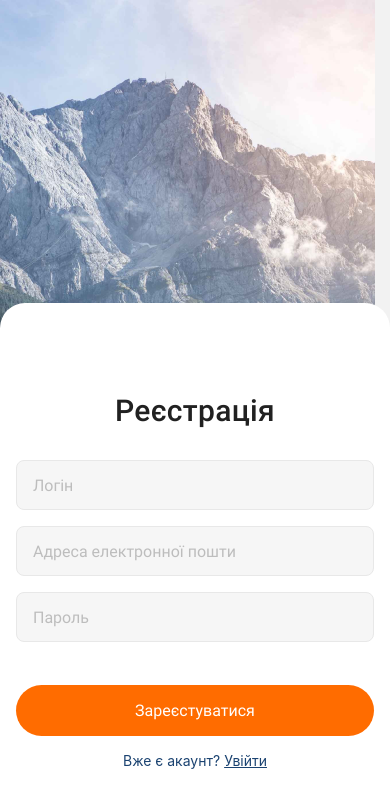
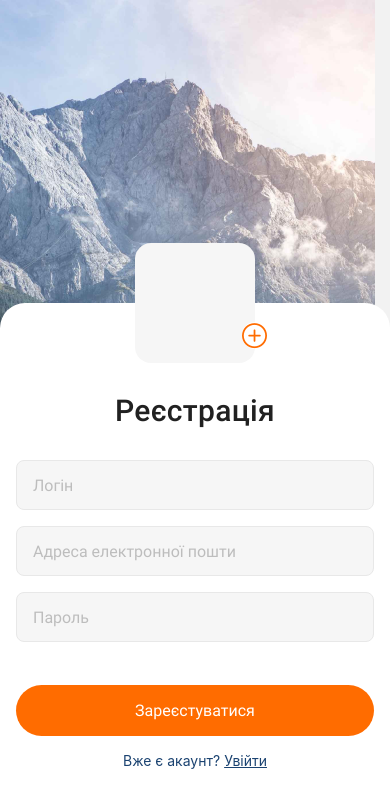
Before and after one commit to Aleksandr2905/react-native-project, a React Native app: screen /Registration in a window 390 px wide. Shown: the top 808 px of the page. Built offline with nearby package versions, Linux system fonts and the light colour scheme.

Commit message:
added avatar

```diff
--- a/src/Screens/Home.jsx
+++ b/src/Screens/Home.jsx
@@ -1,5 +1,5 @@
 import React from "react";
-// import { PostsScreen } from "./PostsScreen";
+import { PostsScreen } from "./PostsScreen";
 
 export const Home = () => {
   return <PostsScreen />;
--- a/src/Screens/RegistrationScreen.jsx
+++ b/src/Screens/RegistrationScreen.jsx
@@ -2,11 +2,13 @@ import { StyleSheet, View } from "react-native";
 import { Background } from "../components/Background";
 import { Title } from "../components/Title";
 import { RegistrationForm } from "../components/RegistrationForm";
+import { Avatar } from "../components/Avatar";
 
 export const RegistrationScreen = () => {
   return (
     <Background>
       <View style={styles.container}>
+        <Avatar />
         <Title title="Реєстрація" />
         <RegistrationForm />
       </View>
--- /dev/null
+++ b/src/components/Avatar.jsx
@@ -0,0 +1,79 @@
+import { useState } from "react";
+import { Image, StyleSheet, Text, TouchableOpacity, View } from "react-native";
+import * as ImagePicker from "expo-image-picker";
+import { AntDesign } from "@expo/vector-icons";
+
+export const Avatar = () => {
+  const [avatar, setAvatar] = useState(null);
+
+  //   const getPermissionAsync = async () => {
+  //     if (Constants.platform.ios) {
+  //       const { status } =
+  //         await ImagePicker.requestMediaLibraryPermissionsAsync();
+  //       if (status !== "granted") {
+  //         alert(
+  //           "Извините, нам нужны разрешения на доступ к камере и галерее, чтобы это работало!"
+  //         );
+  //       }
+  //     }
+  //   };
+
+  const pickImage = async () => {
+    // await getPermissionAsync();
+    let result = await ImagePicker.launchImageLibraryAsync({
+      mediaTypes: ImagePicker.MediaTypeOptions.All,
+      allowsEditing: true,
+      aspect: [1, 1],
+      quality: 1,
+    });
+
+    if (!result.canceled) {
+      setAvatar(result.uri);
+    }
+  };
+
+  return (
+    <View style={styles.container}>
+      <View style={styles.avatar}>
+        {avatar && <Image source={{ uri: avatar }} />}
+      </View>
+      <TouchableOpacity onPress={pickImage} style={styles.button}>
+        {!avatar ? (
+          <AntDesign name="pluscircleo" size={25} style={styles.icon} />
+        ) : (
+          <AntDesign name="closecircleo" size={25} style={styles.icon} />
+        )}
+      </TouchableOpacity>
+    </View>
+  );
+};
+
+const styles = StyleSheet.create({
+  container: {
+    position: "absolute",
+    top: -60,
+    alignSelf: "center",
+  },
+  avatar: {
+    width: 120,
+    height: 120,
+    borderRadius: 16,
+    overflow: "hidden",
+    objectFit: "cover",
+    backgroundColor: "#F6F6F6",
+  },
+  button: {
+    position: "absolute",
+    borderRadius: 50,
+    right: -12,
+    bottom: 14,
+    zIndex: 9999,
+    color: "#FF6C00",
+    backgroundColor: "#ffffff",
+  },
+  icon: {
+    borderRadius: 50,
+    color: "#FF6C00",
+    backgroundColor: "transparent",
+  },
+});
```
Also changed, not shown: package.json (+7 -1 lines), 1 other file (tests, documents, lock files or other folders).
